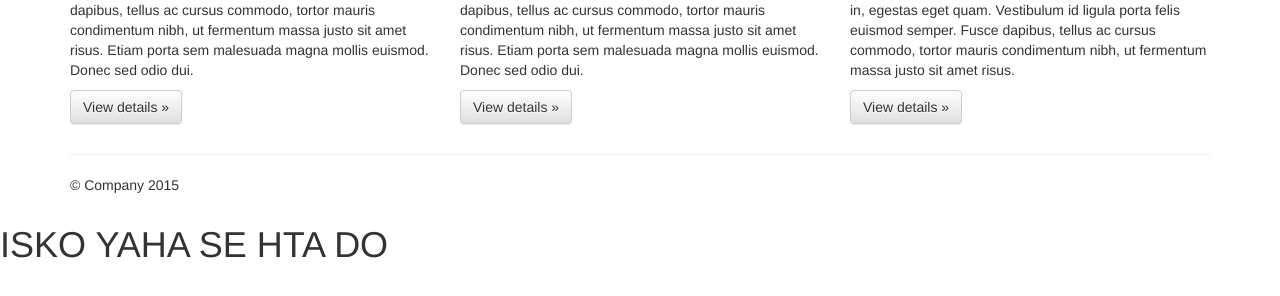
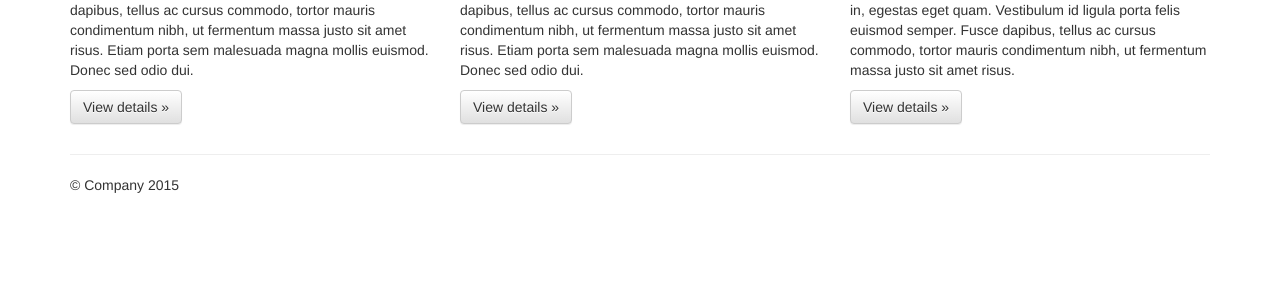
Before and after one commit to ayush461/website, a plain HTML site: page index.html in a window 1280 px wide. Shown: the part 494-790 px from the top of the page. Drawn offline with nearby package versions, Linux system fonts and the light colour scheme.

Commit message:
hata diya index file se

```diff
--- a/index.html
+++ b/index.html
@@ -102,6 +102,6 @@
             r.parentNode.insertBefore(e,r)}(window,document,'script','ga'));
             ga('create','UA-XXXXX-X','auto');ga('send','pageview');
         </script>
-        <h1>ISKO YAHA SE HTA DO</h1>
+
     </body>
 </html>
```
